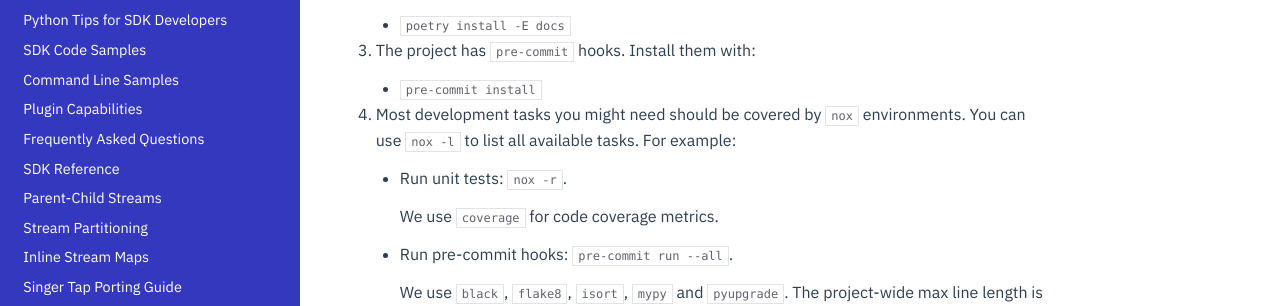
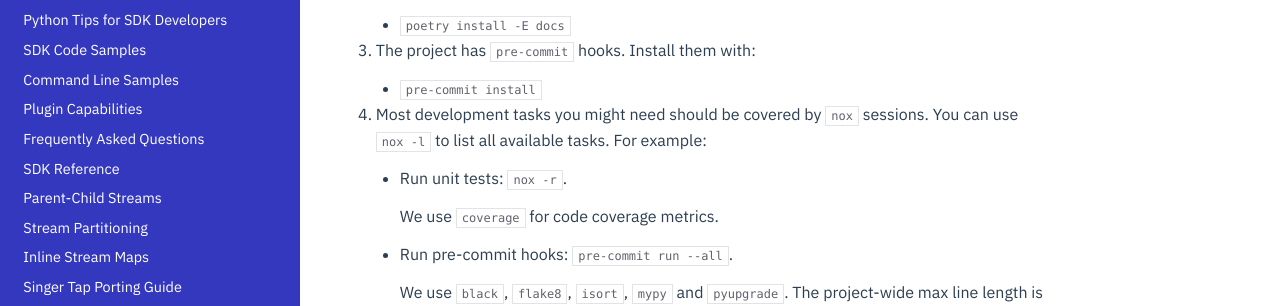
Before and after one commit to meltano/sdk, a Sphinx documentation site: the page built from docs/CONTRIBUTING.md, in a window 1280 px wide and 900 px high, scrolled down 1124 px. Shown: the part 156-462 px from the top of the window. Built offline with Sphinx 7.4.7 and the Read the Docs theme 2.0.0, drawn with Linux system fonts in a browser that asks for light colours.

Commit message:
environments -> sessions

```diff
--- a/docs/CONTRIBUTING.md
+++ b/docs/CONTRIBUTING.md
@@ -56,7 +56,7 @@ First clone, then...
     - `poetry install -E docs`
 1. The project has `pre-commit` hooks. Install them with:
     - `pre-commit install`
-1. Most development tasks you might need should be covered by `nox` environments. You can use `nox -l` to list all available tasks.
+1. Most development tasks you might need should be covered by `nox` sessions. You can use `nox -l` to list all available tasks.
 For example:
 
     - Run unit tests: `nox -r`.
```
